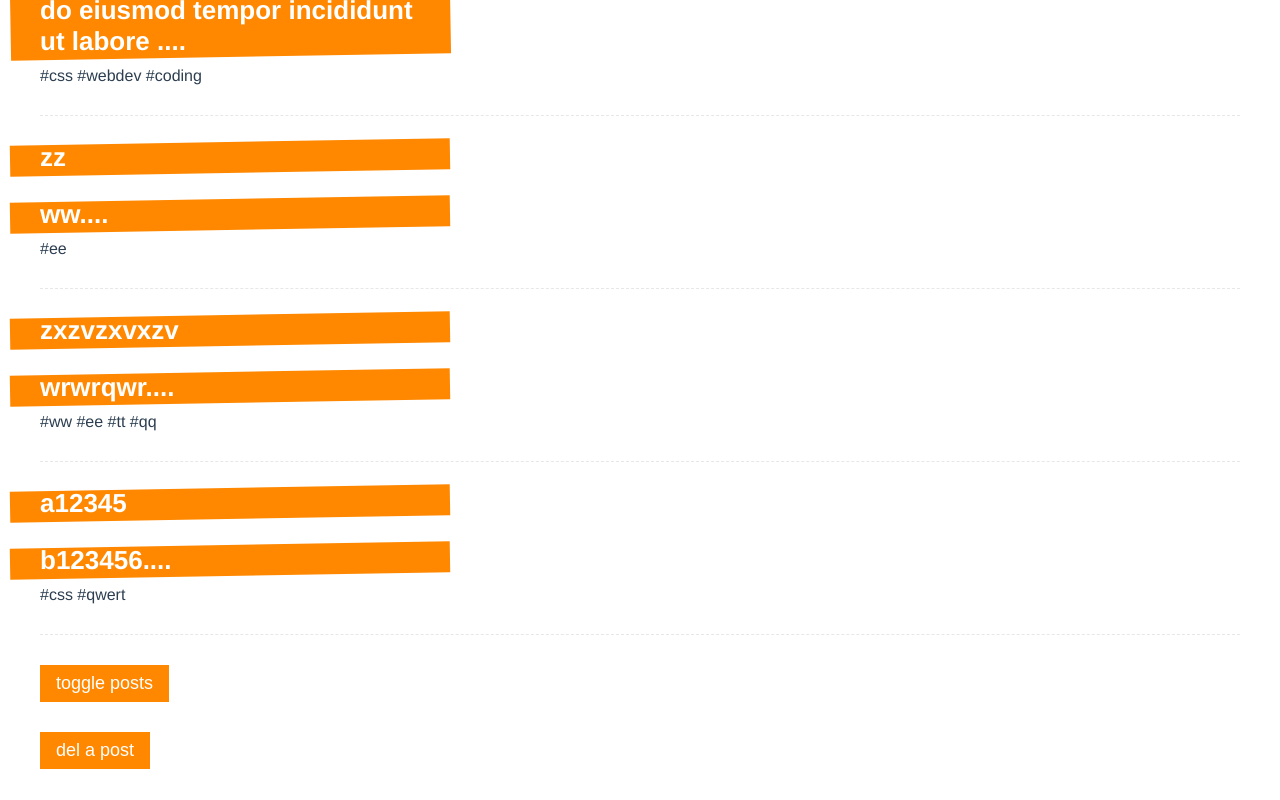
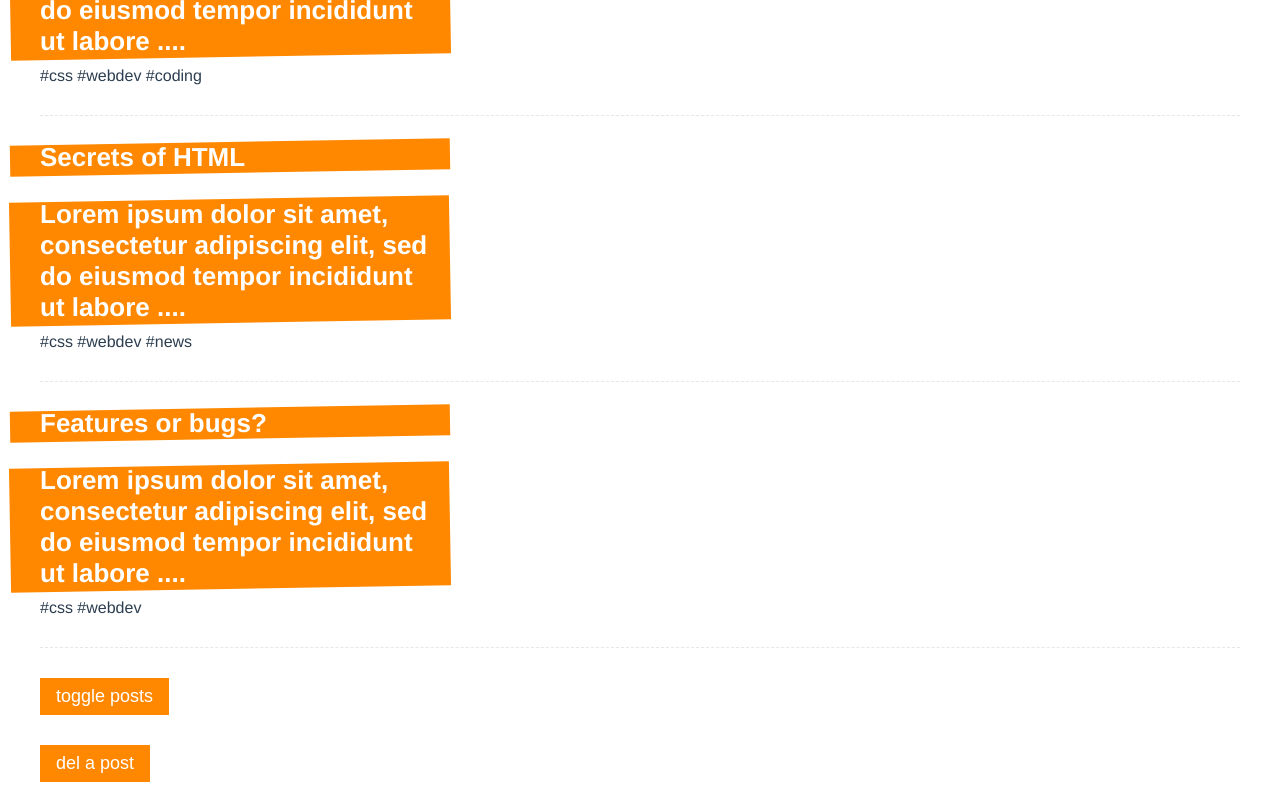
Before and after one commit to WoShiGaoFuShuai/lessons-vue-10, a Vue app: page / in a window 1280 px wide. Shown: the part 632-1432 px from the top of the page. Built offline with nearby package versions, Linux system fonts and the light colour scheme; data requests are answered from the project's data file.

Commit message:
finished challenge

```diff
--- a/data/db.json
+++ b/data/db.json
@@ -4,49 +4,25 @@
       "id": 1,
       "title": "welcome to the new blog",
       "body": "Lorem ipsum dolor sit amet, consectetur adipiscing elit, sed do eiusmod tempor incididunt ut labore et dolore magna aliqua.",
-      "tags": [
-        "webdev",
-        "coding",
-        "news"
-      ]
+      "tags": ["webdev", "coding", "news"]
     },
     {
       "id": 2,
       "title": "top 5 CSS tips",
       "body": "Lorem ipsum dolor sit amet, consectetur adipiscing elit, sed do eiusmod tempor incididunt ut labore et dolore magna aliqua.",
-      "tags": [
-        "css",
-        "webdev",
-        "coding"
-      ]
+      "tags": ["css", "webdev", "coding"]
     },
     {
-      "title": "zz",
-      "body": "ww",
-      "tags": [
-        "ee"
-      ],
-      "id": 6
+      "id": 3,
+      "title": "Secrets of HTML",
+      "body": "Lorem ipsum dolor sit amet, consectetur adipiscing elit, sed do eiusmod tempor incididunt ut labore et dolore magna aliqua.",
+      "tags": ["css", "webdev", "news"]
     },
     {
-      "title": "zxzvzxvxzv",
-      "body": "wrwrqwr",
-      "tags": [
-        "ww",
-        "ee",
-        "tt",
-        "qq"
-      ],
-      "id": 7
-    },
-    {
-      "title": "a12345",
-      "body": "b123456",
-      "tags": [
-        "css",
-        "qwert"
-      ],
-      "id": 8
+      "id": 4,
+      "title": "Features or bugs?",
+      "body": "Lorem ipsum dolor sit amet, consectetur adipiscing elit, sed do eiusmod tempor incididunt ut labore et dolore magna aliqua.",
+      "tags": ["css", "webdev"]
     }
   ]
 }
--- a/src/composables/getPosts.js
+++ b/src/composables/getPosts.js
@@ -16,7 +16,6 @@
       posts.value = await data.json();
     } catch (err) {
       error.value = err.message;
-      console.log(error.value);
     }
   };
 
--- a/src/router/index.js
+++ b/src/router/index.js
@@ -2,6 +2,7 @@
 import HomeView from '../views/HomeView.vue'
 import Details from '../views/Details.vue'
 import Create from '../views/Create.vue'
+import Tag from '../views/Tag.vue'
 
 const routes = [
   {
@@ -20,6 +21,12 @@
     name: "Create",
     component: Create,
 
+  },
+  {
+    path: '/tags/:tag',
+    name: "Tag",
+    component: Tag,
+
   }
 ]
 
--- a/src/views/HomeView.vue
+++ b/src/views/HomeView.vue
@@ -31,6 +31,7 @@
   setup() {
     const { posts, error, load } = getPosts();
     load();
+
     const showPosts = ref(true);
 
     return { posts, showPosts, error };
--- /dev/null
+++ b/src/views/Tag.vue
@@ -0,0 +1,41 @@
+<template>
+  <div class="tag">
+    <div v-if="error">{{ error }}</div>
+    <div v-if="posts.length">
+      <PostList :posts="postsWithTag" />
+    </div>
+    <div v-else>
+      <Spinner />
+    </div>
+  </div>
+</template>
+
+<script>
+import getPosts from "../composables/getPosts";
+import { computed } from "@vue/runtime-core";
+import { useRoute } from "vue-router";
+import PostList from "../components/PostList.vue";
+import Spinner from "../components/Spinner.vue";
+
+export default {
+  name: "Tag",
+  components: {
+    PostList,
+    Spinner,
+  },
+  setup() {
+    const { posts, error, load } = getPosts();
+    load();
+
+    const route = useRoute();
+
+    const postsWithTag = computed(() => {
+      return posts.value.filter((item) => item.tags.includes(route.params.tag));
+    });
+
+    return { posts, error, load, postsWithTag };
+  },
+};
+</script>
+
+<style></style>
```
